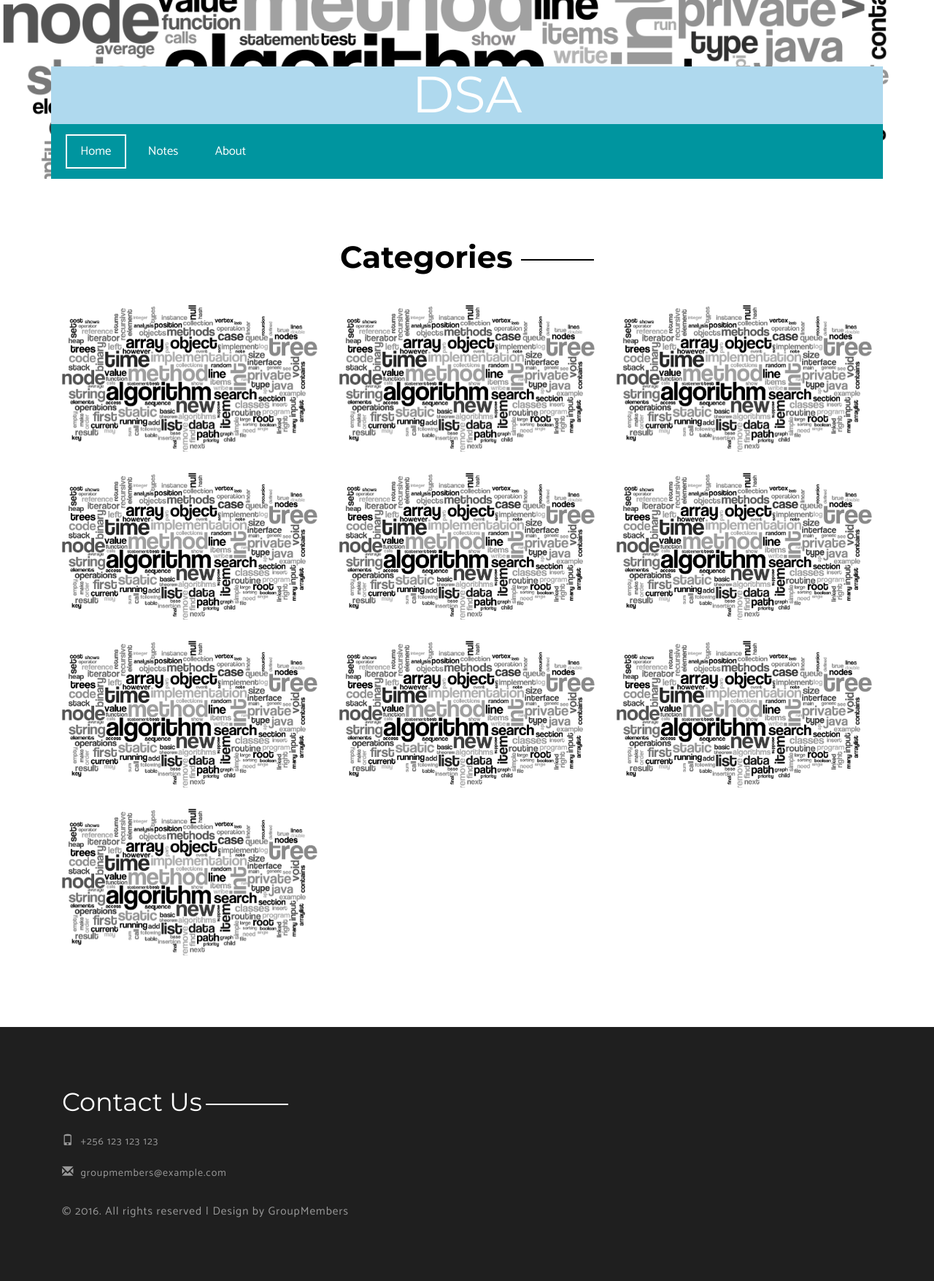
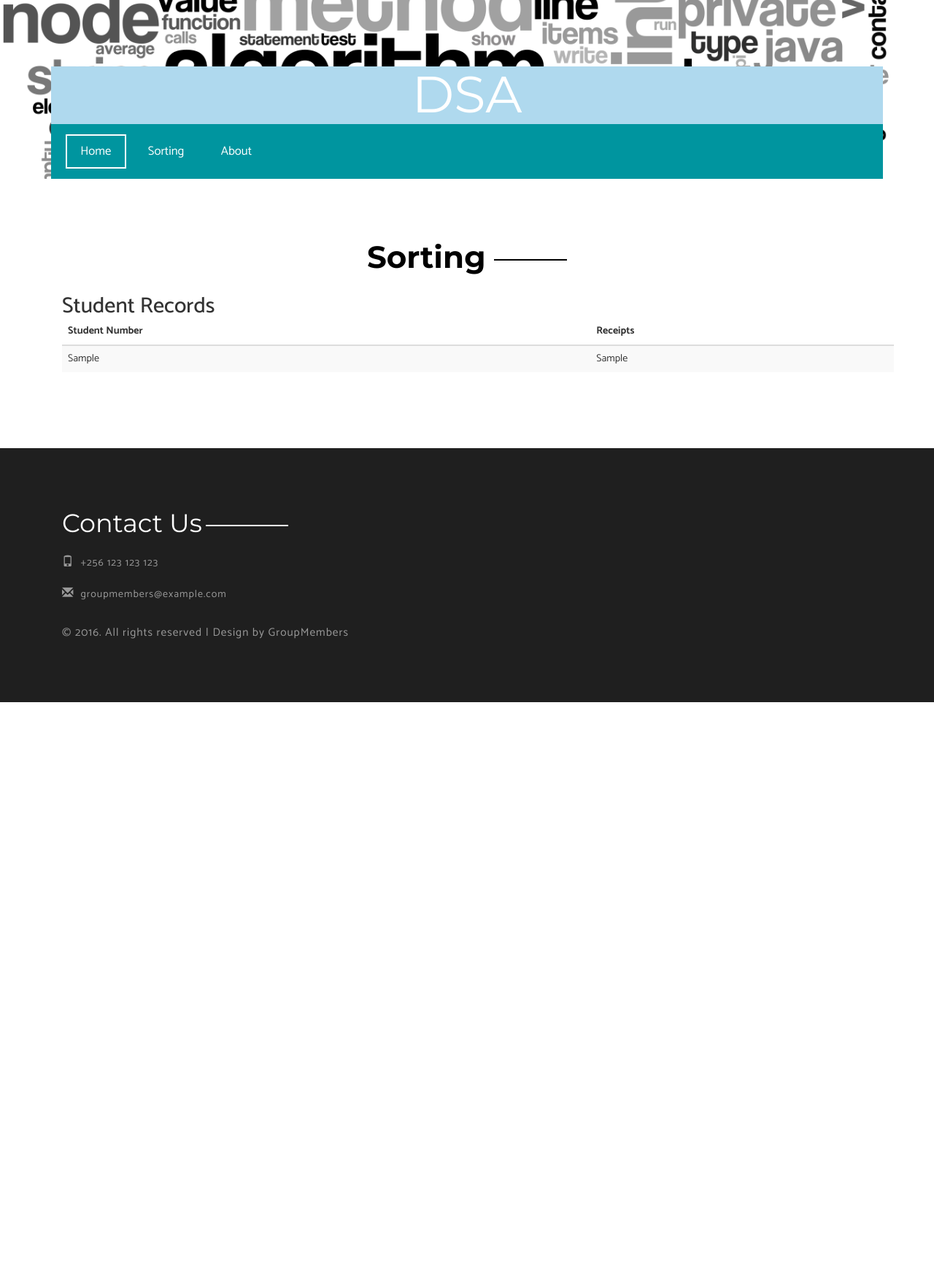
Before and after one commit to codephillip/dsa_work, a Django app: template templates/sorting.html in a window 1280 px wide. Shown: the part 181-1936 px from the top of the page at 73% size. After the commit the page ends 1143 px from the top, so only its background shows below. Run offline with Django 3.2, Linux system fonts and the light colour scheme; data comes from the database, SQL or seed files in the repository; both versions use the stored data as it was after the commit; the template is opened without the code that fills it: values that come from a table or form of the project are taken from there, most other values are stand-ins (such as "Sample title", 1, 10 or a date in 2020); some libraries are stand-ins or nearby versions.

Commit message:
added sorting nav, added table to sorting.html

```diff
--- a/dsawork/urls.py
+++ b/dsawork/urls.py
@@ -6,9 +6,7 @@
 urlpatterns = [
     url(r'^admin/', admin.site.urls),
     url(r'^$', views.index, name='index'),
-    url(r'^notes/', views.dsa_notes, name='dsa_notes'),
-    url(r'^notes_details/(?P<pk>[-\w]+)/', views.dsa_notes_details, name='dsa_notes_details'),
     url(r'^about/', views.about, name='about'),
-    url(r'^sorting/(?P<pk>[-\w]+)/', views.sorting, name='sorting'),
+    url(r'^sorting/', views.sorting, name='sorting'),
     url(r'^single_sort/(?P<pk>[-\w]+)/', views.single_sort, name='single_sort'),
 ]
--- a/templates/base2.html
+++ b/templates/base2.html
@@ -60,7 +60,7 @@
                     <div class="collapse navbar-collapse" id="bs-example-navbar-collapse-1">
                         <ul class="nav navbar-nav cl-effect-8">
                             <li><a class="active" href="{% url 'index' %}">Home</a></li>
-                            <li><a href="{% url 'dsa_notes' %}">Notes</a></li>
+                            <li><a href="{% url 'sorting' %}">Sorting</a></li>
                             <li><a href="{% url 'about' %}">About</a></li>
                         </ul>
                     </div><!-- /.navbar-collapse -->
--- a/templates/index.html
+++ b/templates/index.html
@@ -14,7 +14,7 @@
                     algorithm as a recipe: a list of detailed instructions for carrying out an activity.</p>
             </div>
             <div class="servies-top dsa-margin" style="margin-left: -16px">
-                <div class="us-ser">
+             x   <div class="us-ser">
 
                     <div class=" why-choose">
                         <div class="container">
@@ -29,14 +29,10 @@
                                 <tbody>
                                 {% for item in data %}
                                     <tr>
-
                                         <td>{{ item.0 }}</td>
-
                                         <td>{{ item.1 }}</td>
-
                                     </tr>
                                 {% endfor %}
-
                                 </tbody>
                             </table>
                         </div>
--- a/templates/sorting.html
+++ b/templates/sorting.html
@@ -10,25 +10,26 @@
     <div class="gallery">
         <div class="container">
             <div class="gallery-top">
-                <h2>Categories</h2>
+                <h2>Sorting</h2>
             </div>
-            <div class="filtr-container">
-
-                {% for topic in sub_topics %}
-                    <div class=" col-md-4 filtr-item" data-category="1, 5" data-sort="Busy streets">
-                        <a href="{% url 'single_sort' pk=topic.pk %}">
-                            <div class="ed-gal-effect slow-zoom horizontal">
-                                <div class="img-box"><img src="{% static topic.image %}" alt=" "/></div>
-                                <div class="ed-text-box">
-                                    <div class="ed-gal-text">
-                                        <h4>{{ topic.name }}</h4>
-                                    </div>
-                                </div>
-                            </div>
-                        </a>
-                    </div>
-                {% endfor %}
-                <div class="clearfix"></div>
+            <div class="container">
+                <h2>Student Records</h2>
+                <table class="table table-striped">
+                    <thead>
+                    <tr>
+                        <th>Student Number</th>
+                        <th>Receipts</th>
+                    </tr>
+                    </thead>
+                    <tbody>
+                    {% for item in data %}
+                        <tr>
+                            <td>{{ item.0 }}</td>
+                            <td>{{ item.1 }}</td>
+                        </tr>
+                    {% endfor %}
+                    </tbody>
+                </table>
             </div>
         </div>
     </div>
```
Also changed, not shown: myapp/views.py (+7 -17 lines), templates/dsa_notes.html (deleted, +0 -59 lines), db.sqlite3, 2 other files.
